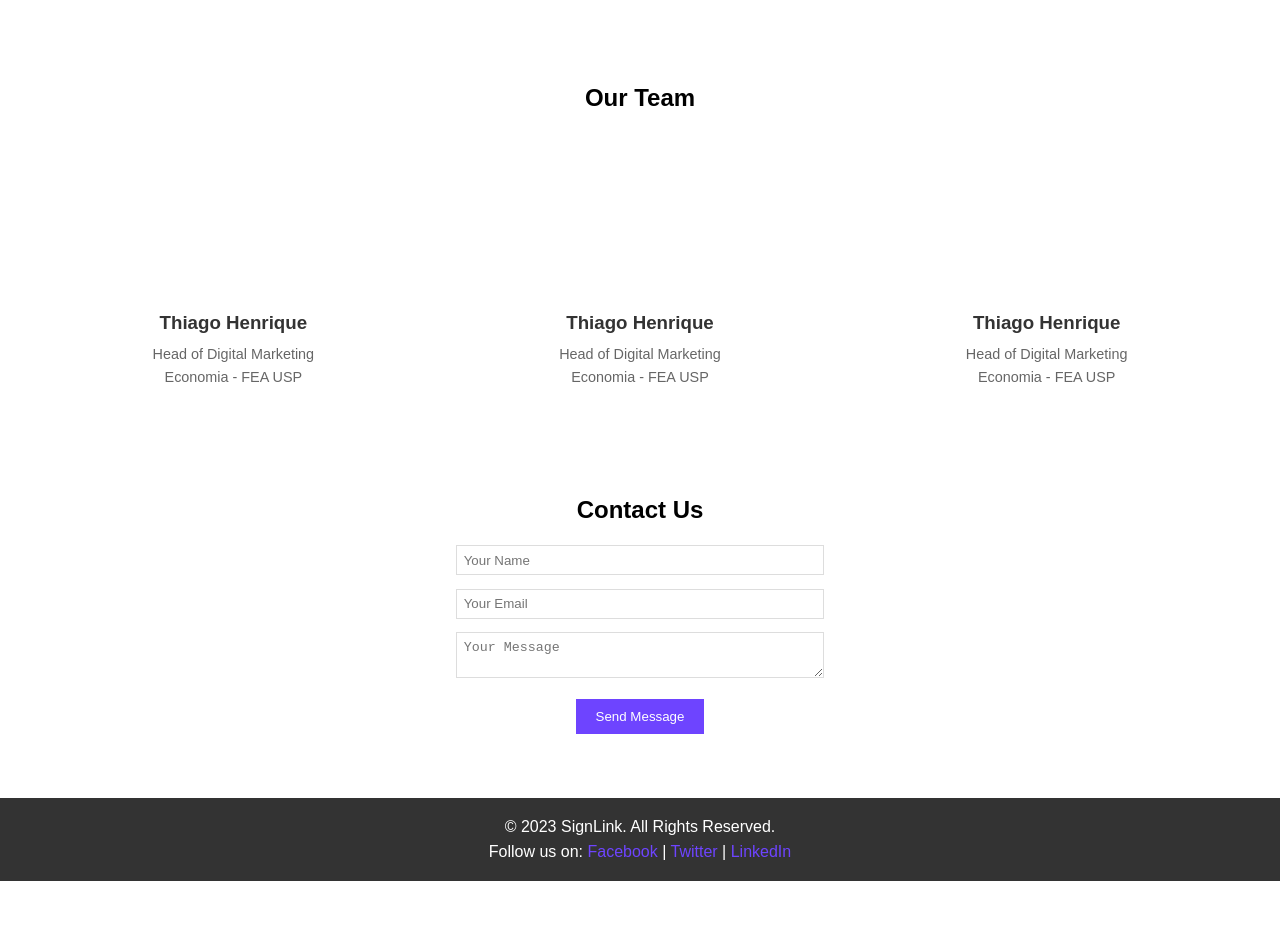
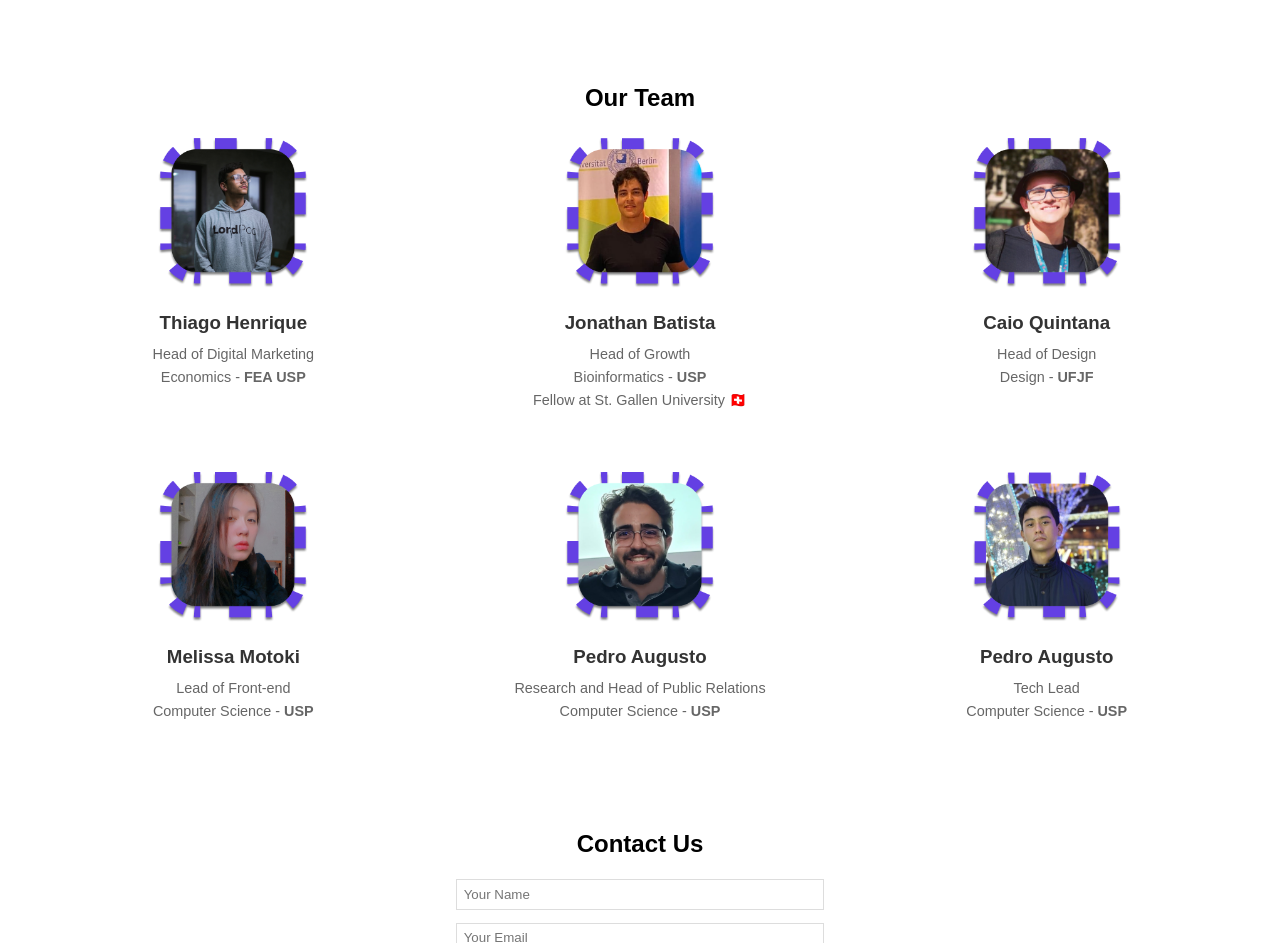
Before and after one commit to SignLinkProject/signlinkproject.github.io, a plain HTML site: page index.html in a window 1280 px wide. Shown: the part 1826-2769 px from the top of the page. Before the commit the page ends 2707 px from the top, so only its background shows below. Drawn offline with Linux system fonts and the light colour scheme; a script that the page names is missing.

Commit message:
Team section with pics

```diff
--- a/index.html
+++ b/index.html
@@ -187,35 +187,63 @@
         <div class="team-member">
           <div
             class="member-photo"
-            style="background-image: url('assets/member1.jpg')"
+            style="background-image: url('assets/team/thiago.png')"
           ></div>
           <!-- Placeholder for member photo -->
           <h3>Thiago Henrique</h3>
           <p>Head of Digital Marketing</p>
-          <p>Economia - FEA USP</p>
+          <p>Economics - <strong>FEA USP</strong></p>
         </div>
-        <!-- Repeat for each team member -->
         <div class="team-member">
-            <div
-              class="member-photo"
-              style="background-image: url('assets/member1.jpg')"
-            ></div>
-            <!-- Placeholder for member photo -->
-            <h3>Thiago Henrique</h3>
-            <p>Head of Digital Marketing</p>
-            <p>Economia - FEA USP</p>
-          </div>
-          <div class="team-member">
-            <div
-              class="member-photo"
-              style="background-image: url('assets/member1.jpg')"
-            ></div>
-            <!-- Placeholder for member photo -->
-            <h3>Thiago Henrique</h3>
-            <p>Head of Digital Marketing</p>
-            <p>Economia - FEA USP</p>
-          </div>
+          <div
+            class="member-photo"
+            style="background-image: url('assets/team/jonathan.png')"
+          ></div>
+          <!-- Placeholder for member photo -->
+          <h3>Jonathan Batista</h3>
+          <p>Head of Growth</p>
+          <p>Bioinformatics - <strong>USP</strong></p>
+          <p>Fellow at St. Gallen University 🇨🇭</p>
+        </div>
+        <div class="team-member">
+          <div
+            class="member-photo"
+            style="background-image: url('assets/team/caio.png')"
+          ></div>
+          <h3>Caio Quintana</h3>
+          <p>Head of Design</p>
+          <p>Design - <strong>UFJF</strong></p>
+        </div>
 
+        <div class="team-member">
+          <div
+            class="member-photo"
+            style="background-image: url('assets/team/melissa.png')"
+          ></div>
+          <h3>Melissa Motoki</h3>
+          <p>Lead of Front-end</p>
+          <p>Computer Science - <strong>USP</strong></p>
+        </div>
+
+        <div class="team-member">
+          <div
+            class="member-photo"
+            style="background-image: url('assets/team/pedroaugusto.png')"
+          ></div>
+          <h3>Pedro Augusto</h3>
+          <p>Research and Head of Public Relations</p>
+          <p>Computer Science - <strong>USP</strong></p>
+        </div>
+
+        <div class="team-member">
+          <div
+            class="member-photo"
+            style="background-image: url('assets/team/pedrokenzo.png')"
+          ></div>
+          <h3>Pedro Augusto</h3>
+          <p>Tech Lead</p>
+          <p>Computer Science - <strong>USP</strong></p>
+        </div>
       </div>
     </section>
 
--- a/style.css
+++ b/style.css
@@ -6,14 +6,14 @@
 }
 
 body {
-    font-family: 'Arial', sans-serif;
+  font-family: "Arial", sans-serif;
   line-height: 1.6;
   padding-top: 60px; /* Give space for fixed menu */
 }
 
 /* Style for the header */
 header {
-    background-color: #6E44FF;
+  background-color: #6e44ff;
   color: white;
   padding: 2em 0;
   text-align: center;
@@ -26,7 +26,7 @@ header img {
 
 /* Horizontal Menu */
 nav {
-    background-color: #6E44FF;
+  background-color: #6e44ff;
   color: white;
   position: fixed;
   width: 100%;
@@ -68,7 +68,8 @@ form {
   padding: 1em;
 }
 
-form input, form textarea {
+form input,
+form textarea {
   width: 100%;
   padding: 0.5em;
   margin-bottom: 1em;
@@ -76,7 +77,7 @@ form input, form textarea {
 }
 
 form button {
-    background-color: #6E44FF;
+  background-color: #6e44ff;
   color: white;
   border: none;
   padding: 10px 20px;
@@ -93,7 +94,7 @@ footer {
 }
 
 footer a {
-    color: #6E44FF;
+  color: #6e44ff;
   text-decoration: none;
 }
 
@@ -122,16 +123,15 @@ footer a:hover {
 
 .carousel-slide img {
   max-width: 200px;
-    border: 3px solid #6E44FF; /* Adjust if needed */
+  border: 3px solid #6e44ff; /* Adjust if needed */
 }
 
 .button {
   margin-top: 10px; /* Space between the image and the button */
 }
 
-
 .button {
-    background-color: #6E44FF; /* Extracted from your logo */
+  background-color: #6e44ff; /* Extracted from your logo */
   color: white;
   text-decoration: none;
   padding: 10px 20px;
@@ -140,14 +140,13 @@ footer a:hover {
 }
 
 .cta-button {
-    background-color: #6E44FF; /* Extracted from your logo */
+  background-color: #6e44ff; /* Extracted from your logo */
   color: white;
   text-decoration: none;
   padding: 10px 20px;
   display: inline-block;
   margin-top: 20px;
 }
-
 
 #products {
   background-color: #f4f4f4; /* Light grey background */
@@ -208,7 +207,7 @@ footer a:hover {
   justify-content: space-between;
   align-items: center;
   padding: 100px; /* Adjust padding as needed */
-    background-color: #E5E5E5; /* Light grey background */
+  background-color: #e5e5e5; /* Light grey background */
 }
 
 .hero-content h1 {
@@ -232,9 +231,6 @@ footer a:hover {
   height: auto;
 }
 
-
-
-
 /* Language Switcher Styles */
 /* Language Dropdown Styles */
 .language-switcher {
@@ -246,8 +242,8 @@ footer a:hover {
 #language-dropdown {
   padding: 5px 10px;
   background-color: #ffffff; /* White background */
-    color: #6E44FF; /* Color from your palette */
-    border: 1px solid #6E44FF; /* Same color for border */
+  color: #6e44ff; /* Color from your palette */
+  border: 1px solid #6e44ff; /* Same color for border */
   border-radius: 5px;
   outline: none; /* Removes the default focus outline */
   -webkit-appearance: none; /* Removes default styling for Safari */
@@ -262,7 +258,7 @@ footer a:hover {
   position: absolute;
   right: 15px;
   top: 14px;
-    color: #6E44FF;
+  color: #6e44ff;
   pointer-events: none; /* Makes sure clicks on the arrow act like clicks on the select element */
 }
 
@@ -275,7 +271,6 @@ footer a:hover {
 #language-dropdown:focus {
   border-color: #5543cc; /* Darker shade for focus */
 }
-
 
 #image-carousel {
   margin: 0;
@@ -326,7 +321,6 @@ footer a:hover {
   height: 150px; /* Adjust as needed */
   background-size: cover;
   background-position: center;
-    border-radius: 50%; /* Circular photos */
   margin: 0 auto 20px; /* Center the photo and add space below */
 }
 
```
Also changed, not shown: assets/team/caio.png (added), assets/team/jonathan.png (added), assets/team/melissa.png (added), assets/team/pedroaugusto.png (added), assets/team/pedrokenzo.png (added), assets/team/thiago.png (added). Lines whose indentation alone changed are shown as unchanged.
